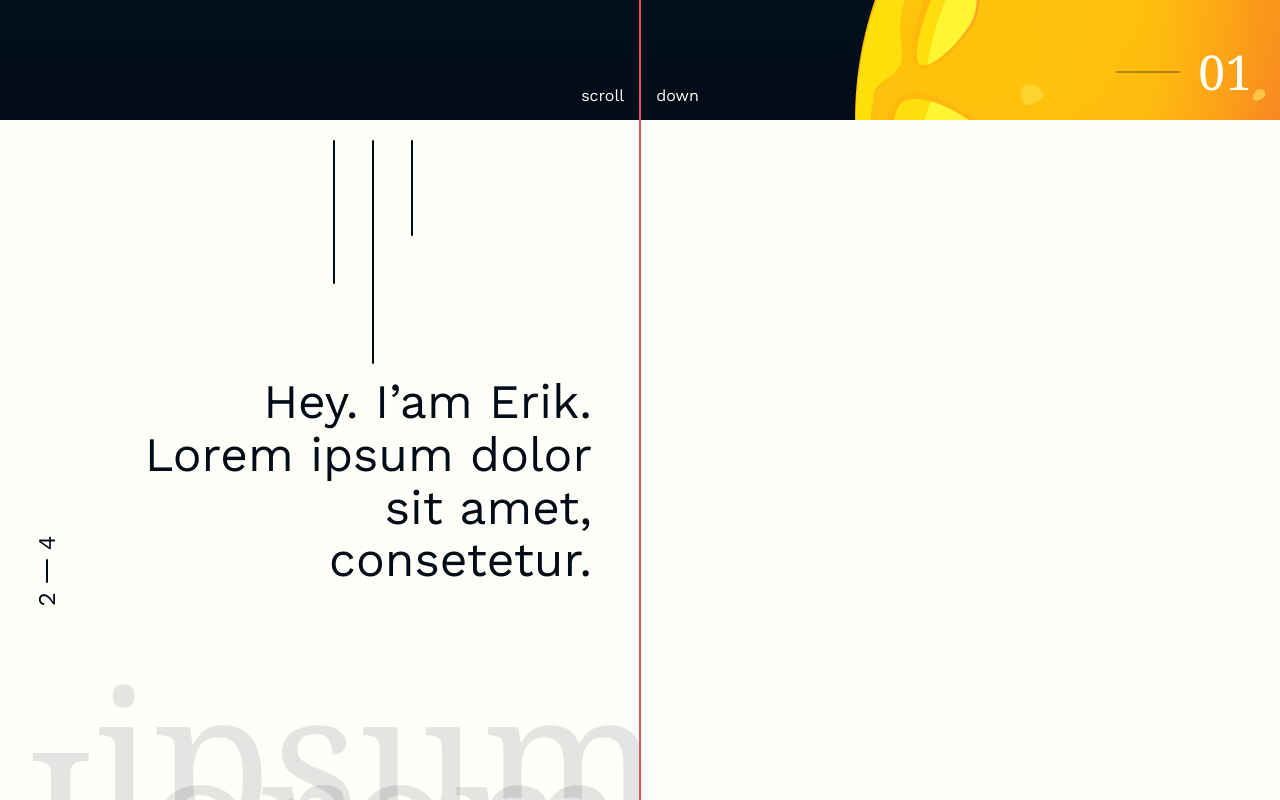
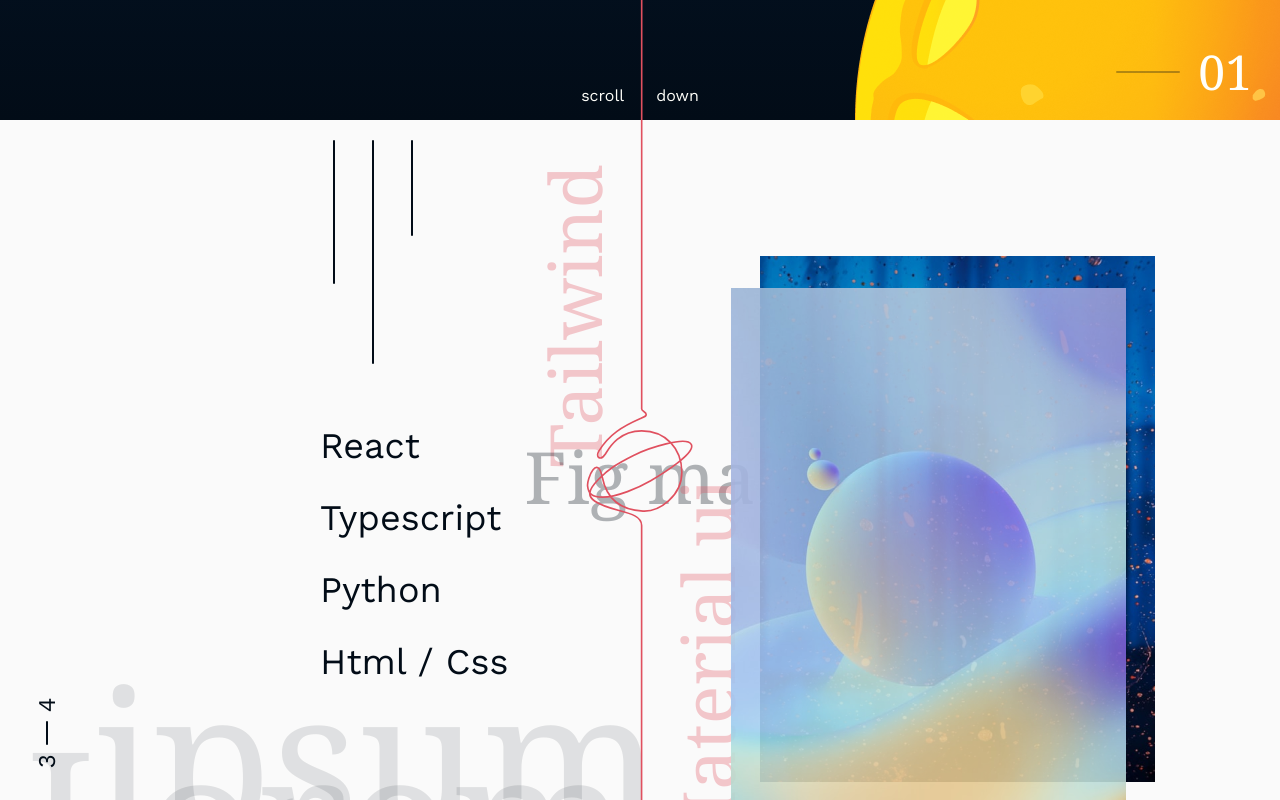
Before and after one commit to erikstreller/space-intro, a React (Vite) app: page / in a window 1280 px wide. Shown: the part 680-1480 px from the top of the page. Built offline with nearby package versions, Linux system fonts and the light colour scheme; a web font is replaced by a local one.

Commit message:
update svg line design and adjust layout

```diff
--- a/src/App.tsx
+++ b/src/App.tsx
@@ -16,8 +16,8 @@ function App() {
       <Header open={open} setOpen={setOpen} />
       <MenuOverlay open={open} setOpen={setOpen} />
       <Hero />
+      <Skills />
       <About />
-      <Skills />
       <Contact />
     </>
   )
--- a/src/components/ScrollingStroke.tsx
+++ b/src/components/ScrollingStroke.tsx
@@ -32,14 +32,18 @@ const ScrollingStroke = () => {
   })
 
   return (
-    <div className="absolute top-[60vh] left-center h-[300vh] overflow-hidden z-20">
+    <div className="absolute top-[50vh] left-center h-[300vh] overflow-hidden z-20">
       <svg
-        viewBox="0 0 2 3185"
+        viewBox="0 0 130 2929"
         fill="none"
         preserveAspectRatio="xMidYMax meet"
-        className="h-full w-0.5"
+        className="h-full w-[130px]"
       >
-        <path d="M1 0V3185" stroke="#E0505F" strokeWidth="4" />
+        <path
+          d="M67.0541 0V841C67.0542 844 72.5542 844 72.5541 847.5C72.554 849.5 71.4996 849.873 65.5542 852.5C44.0542 862 27.5542 871.5 14.5542 892.5C12.8691 895.222 12.8901 898.891 14.5542 900C16.0543 901 18.5542 902 22.5542 896C26.5542 890 38.0541 867.5 67.0541 867.5C96.0542 867.5 116.054 889 116.054 918C116.054 947 88.5542 966.5 68.5542 965.5C48.5542 964.5 25.5542 956.5 19.0542 924.5C13.1766 895.564 0.054051 925.5 1.0541 935C2.05415 944.5 7.05418 948.5 19.0542 948.5C36.5612 948.5 63.5541 937 78.0541 928.5C92.5541 920 133.554 894.5 127.554 884C121.554 873.5 75.0541 888.5 57.0541 897.5C36.5542 907.75 27.0542 914 15.0541 926C-0.453972 941.508 1.98292 948.025 10 953.5C30.5 967.5 67 964.726 67 983C67 996 66.5541 2832.5 66.5541 2836C66.5541 2853.5 87.5541 2856.5 87.0541 2833.5C86.6411 2814.5 81.0541 2806 64.0541 2799.5C48.6493 2793.61 24.0541 2803.5 20.0541 2824C17.0541 2850 55.5541 2865.29 63.0541 2868.5C69.5541 2871.29 86.5541 2880.5 87.0541 2897.5C87.5135 2913.12 70.5541 2933.5 41.0541 2926.5C30.5541 2923 24.0541 2919.5 13.0541 2908.5"
+          stroke="#E0505F"
+          stroke-width="2"
+        />
       </svg>
     </div>
   )
--- a/src/layout/About.tsx
+++ b/src/layout/About.tsx
@@ -7,7 +7,7 @@ const About = () => {
   return (
     <section
       id="about"
-      className="h-screen w-full bg-light relative flex justify-center"
+      className="h-screen w-full bg-paper relative flex justify-center"
     >
       <div
         className="absolute lg:text-4xl text-5xl text-dark lg:max-w-[35%] max-w-[38%] md:max-w-[65%]
--- a/src/layout/Contact.tsx
+++ b/src/layout/Contact.tsx
@@ -9,7 +9,7 @@ const Contact = () => {
       <div className="text-overlay font-serif opacity-10 text-light">
         Page coming
       </div>
-      <SectionNumber number={4} numberColor="light" />
+      <SectionNumber number={4} numberColor="light" lineColor="light" />
       <div className="absolute top-[720px] left-10 text-light text-2xl sm:hidden">
         <div className="-rotate-90">4</div>
         <div className="h-6 w-0.5 bg-light rounded-full ml-[6px]" />
--- a/src/layout/Hero.tsx
+++ b/src/layout/Hero.tsx
@@ -35,7 +35,7 @@ const Hero = () => {
       <img
         src={planet1}
         alt="sun"
-        className="fixed bottom-0 right-0 z-10 lg:z-0
+        className="fixed bottom-0 right-0 z-0
       lg:scale-90 lg:-right-6 lg:-bottom-6 lg:opacity-95
       md:scale-[.7] md:-right-16 md:-bottom-16 sm:opacity-90"
       />
--- a/tailwind.config.js
+++ b/tailwind.config.js
@@ -33,7 +33,7 @@ module.exports = {
         22: "88px",
       },
       inset: {
-        center: `calc(50% - 1px)`,
+        center: `calc(50% - 65px)`,
       },
     },
   },
```
